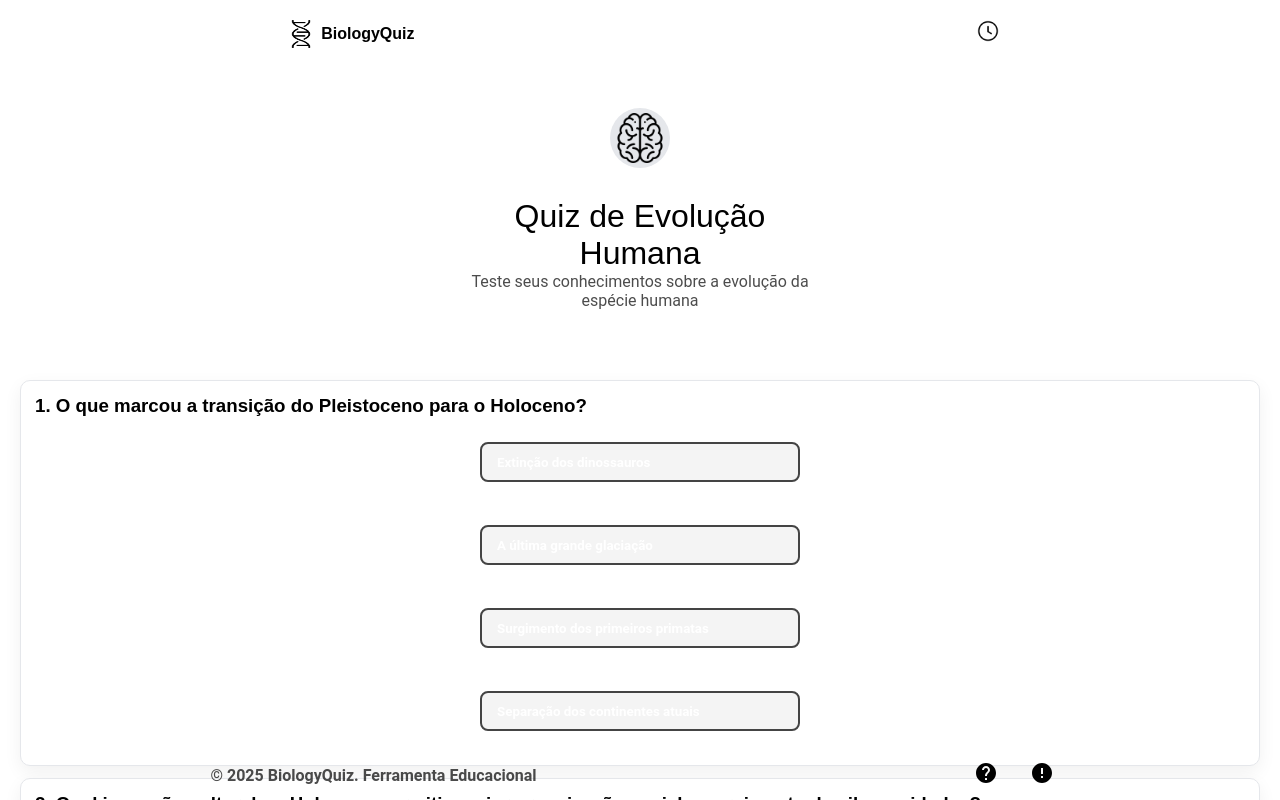
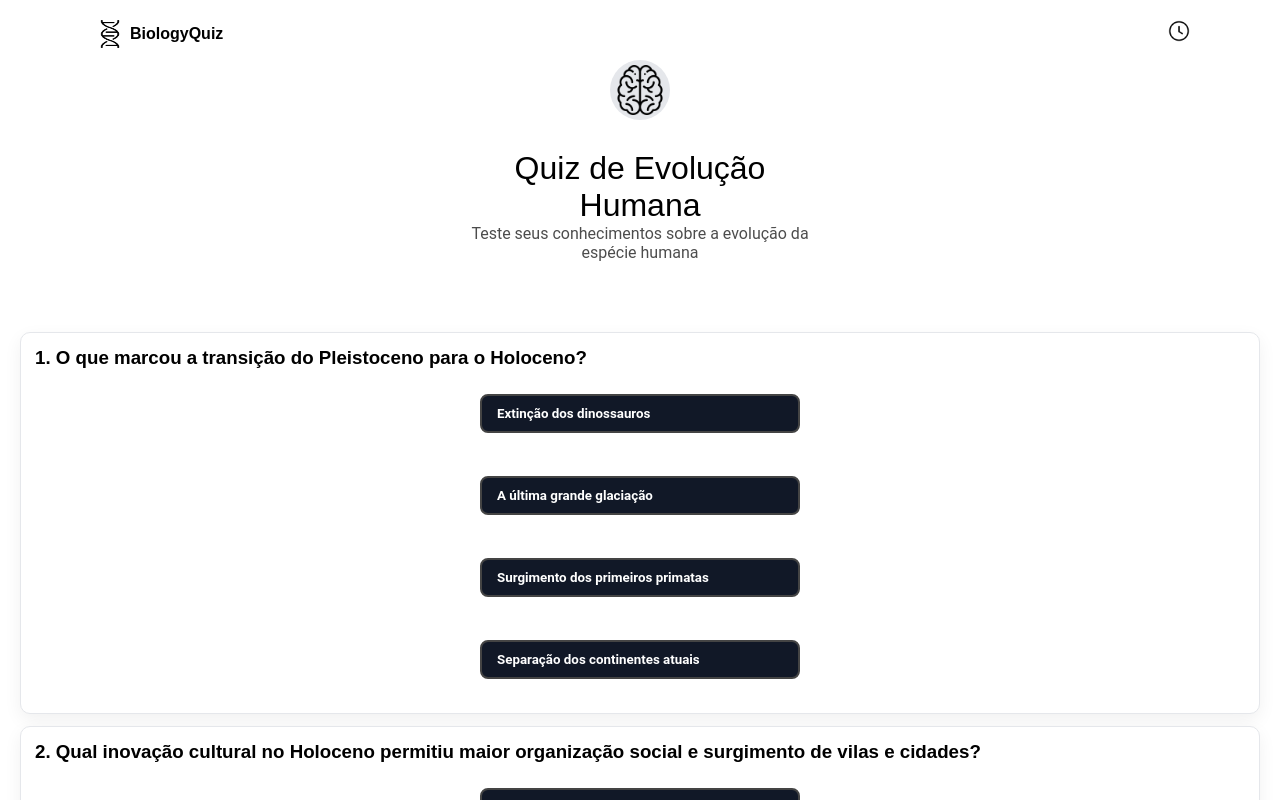
Before and after one commit to alejandrofonsecac/Bio-Questionario, a React (Vite) app: page / in a window 1280 px wide. Both pictures are taken after typing "Sample" into the empty fields and a click on the button "Iniciar Quiz". Shown: the top 800 px of the page. Built offline with nearby package versions, Linux system fonts and the light colour scheme.

Commit message:
Atualização no estilo

```diff
--- a/src/App.jsx
+++ b/src/App.jsx
@@ -245,12 +245,12 @@ function App() {
 
   return (
     <>
+        <div className={style.containerAll}>
           <header>
             <div className={style.containerDna}>
               <img src="/dna.png" alt="Icone de DNA" className={style.iconDna}/>
               <p>BiologyQuiz</p>
             </div>
-
             <div className={style.containerTimer}>
               <img src="/relogio.png" alt="Icone de relogio" className={style.iconTimer} />
               <div id="Timer">
@@ -258,14 +258,10 @@ function App() {
               </div>
             </div>
           </header>
-
-
           <main>
               <div className={style.iconCerebro}>
                 <img src="../../public/cerebro.png" alt="Icone de Cerebro"/>
               </div>
-
-
 
                 <div className={style.titulo_subtitulo}>
                   <h1>Quiz de Evolução <br/> Humana</h1>
@@ -291,7 +287,6 @@ function App() {
                 </form>
                           )}
               </div>
-
             {/* QUIZ: aparece após clicar em "Iniciar Quiz" e enquanto o ranking não é exibido */}
             {started && !showRanking && (
               <Random
@@ -300,7 +295,6 @@ function App() {
                 onFinish={handleFinish}
               />
             )}
-
             {/* RANKING: aparece após finalizar o quiz */}
             {showRanking && (
               <div className={style.rankingContainer}>
@@ -341,10 +335,8 @@ function App() {
               </div>
             )}
           </main>
-
           <footer className={style.containerFooter}>
             <p>© 2025 BiologyQuiz. Ferramenta Educacional</p>
-
             <div className={style.containerIcons}>
               <div className={style.iconeInterrogacao}>
                 <Help/>
@@ -354,6 +346,7 @@ function App() {
               </div>
             </div>
           </footer>
+        </div>
     </>
   )
 }
--- a/src/style.module.css
+++ b/src/style.module.css
@@ -30,10 +30,20 @@ html, body {
   --cor-branco: #ffffff;
 }
 
+.containerAll{
+  display: flex;
+  flex-direction: column;
+  min-height: 100vh;
+  overflow-y: hidden;
+}
+
 header{
+  width: 100%;
   display: flex;
-  justify-content: space-around;
+  justify-content: space-between;
   height: auto;
+  position: fixed;
+  z-index: 1000;
 }
 
 .containerDna{
@@ -45,6 +55,7 @@ header{
 .containerDna > img{
   width: 40px;
   height: 28px;
+  margin-left: 90px;
 }
 
 .containerDna > p{
@@ -55,6 +66,7 @@ header{
 .containerTimer > img{
   width: 22px;
   margin-top: 20px;
+  margin-right: 90px;
 }
 
 /*--- Main ---*/
@@ -135,7 +147,6 @@ footer{
   align-items: center;
   justify-content: space-around;
   bottom: 0;
-  position: fixed;
 }
 
 .containerIcons{
--- a/style.module.css
+++ b/style.module.css
@@ -15,6 +15,7 @@
 
 body{
   background-color: #FFFFFF;
+  overflow-x: hidden;
 }
 
 /*--- Header ---*/
@@ -222,13 +223,20 @@ footer > p{
 }
 
 .opcao-botao {
+  height: auto;
   padding: 10px 15px;
   border: 2px solid #444;
   border-radius: 8px;
-  background-color: #f4f4f4;
+  background-color: var(--cor-azul-petroleo);
   cursor: pointer;
   text-align: left;
+
+}
+
+.opcao-botao:hover{
+  transform: scale(0.95);
   transition: 0.2s;
+  color: var(--cor-azul-petroleo);
 }
 
 .opcao-botao:hover:not(:disabled) {
```
Lines whose indentation alone changed are shown as unchanged.
